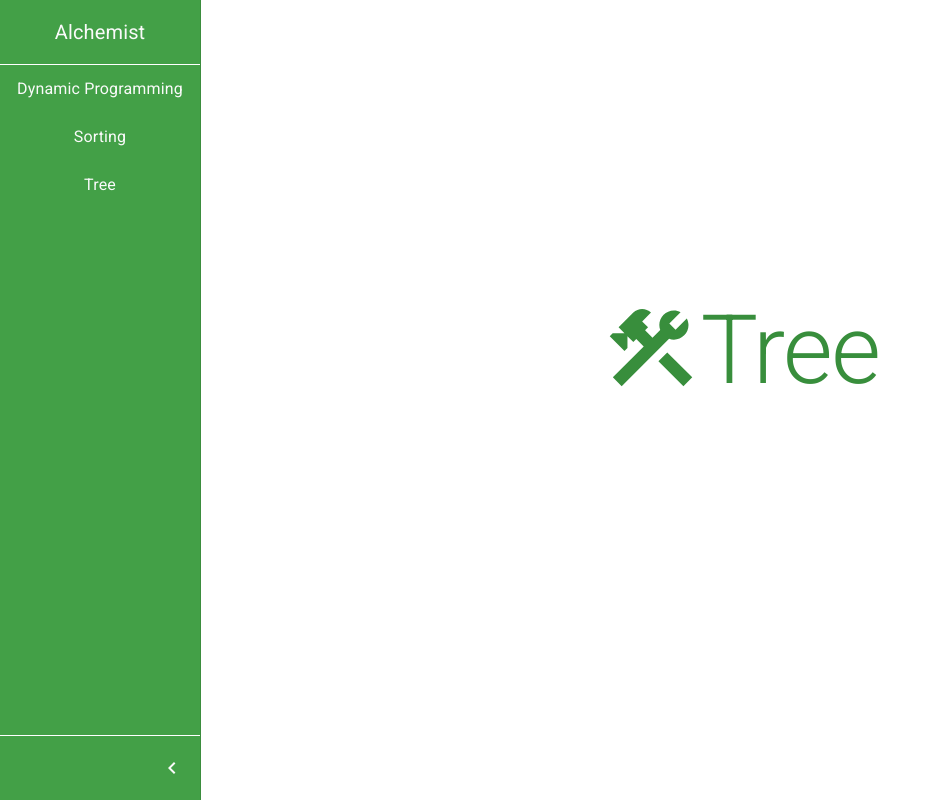
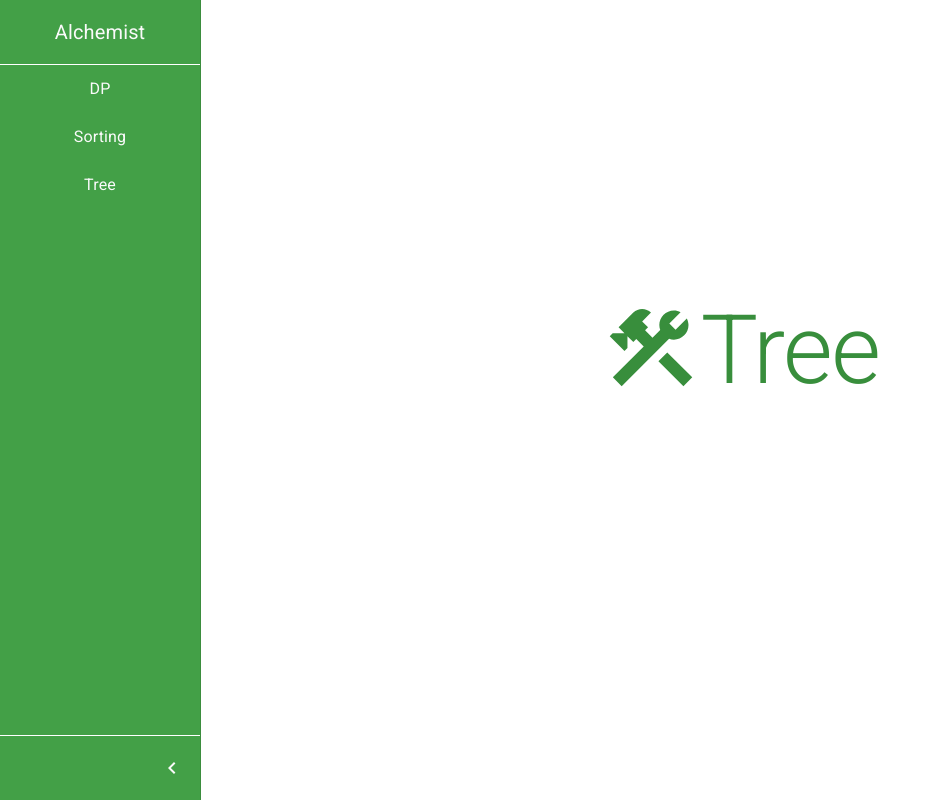
Before and after one commit to zhou-dong/alchemist-apps, a React (Create React App) app: page /tree in a window 1280 px wide. Shown: the whole page, without its empty margins (0-941 px from the left). Built offline with nearby package versions, Linux system fonts and the light colour scheme.

Commit message:
Update Side.tsx

```diff
--- a/src/components/Side.tsx
+++ b/src/components/Side.tsx
@@ -85,7 +85,7 @@ const Item: React.FC<{ name: string, path: string }> = ({ name, path }) => (
 
 const Items = () => (
     <List sx={{ padding: 0 }}>
-        <Item name="Dynamic Programming" path="dp" />
+        <Item name="DP" path="dp" />
         <Item name="Sorting" path="sorting" />
         <Item name="Tree" path="tree" />
     </List>
```
